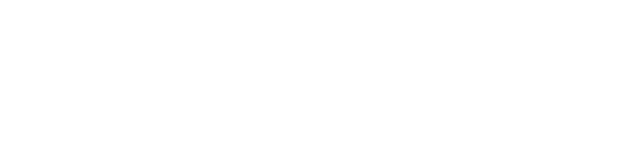
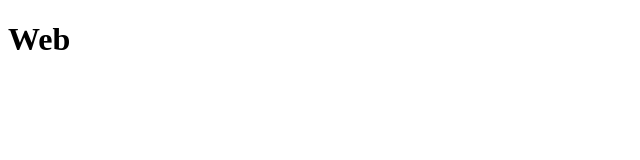
Before and after one commit to TuesdayOrganisation/TuesdayOrganisation.github.io, a plain HTML site: page index.html in a window 1280 px wide. Shown: the whole page, without its empty margins (0-640 px from the left). Drawn offline with Linux system fonts and the light colour scheme.

Commit message:
Web text

```diff
--- a/index.html
+++ b/index.html
@@ -3,3 +3,7 @@
   <head>
     <title>Web</title>
   </head>
+ <body>
+   <h1>Web</h1>
+  </body>
+</html>
```
